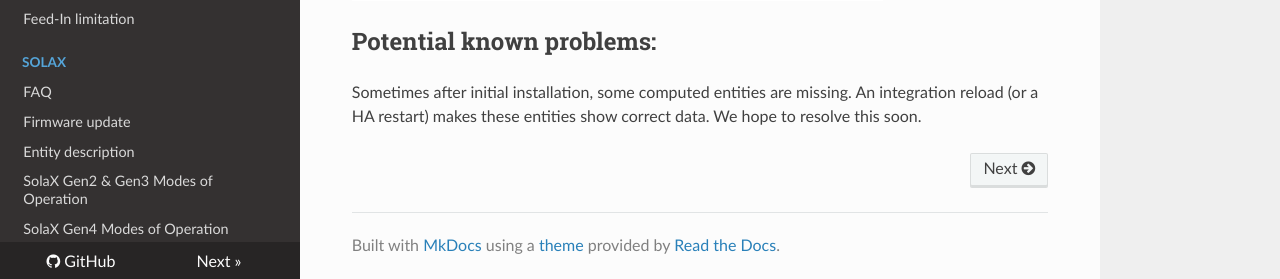
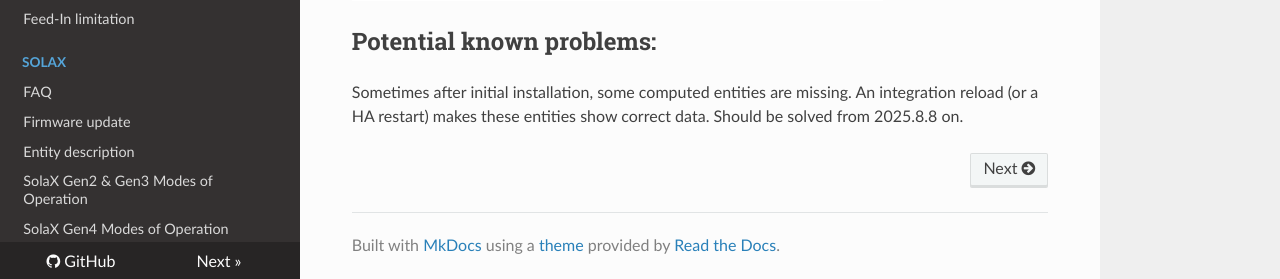
Before and after one commit to wills106/homeassistant-solax-modbus, an MkDocs documentation site: the page built from docs/installation.md, in a window 1280 px wide and 900 px high, scrolled down 4059 px. Shown: the part 618-897 px from the top of the window. Built offline with MkDocs 1.6.1, drawn with Linux system fonts in a browser that asks for light colours; nearby versions of some CDN libraries.

Commit message:
Clarify resolution timeline for known installation issues
Updated the installation documentation regarding known problems and resolution timeline.

```diff
--- a/docs/installation.md
+++ b/docs/installation.md
@@ -65,4 +65,4 @@ Now it's only needed to add your inverter to Home Assistant.
 ## Potential known problems:
 
 Sometimes after initial installation, some computed entities are missing. An integration reload (or a HA restart) makes these entities show correct data.
-We hope to resolve this soon.
+Should be solved from 2025.8.8 on.
```
